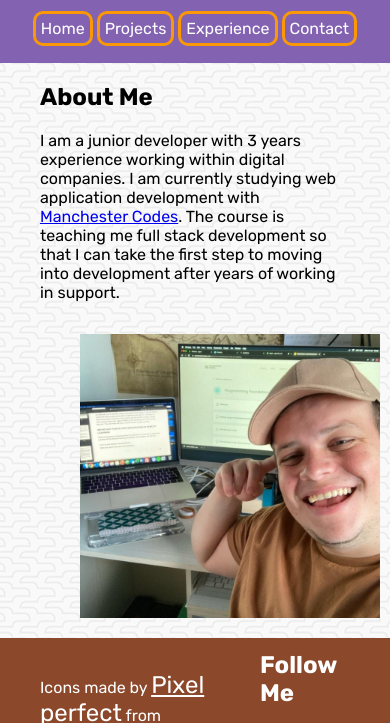
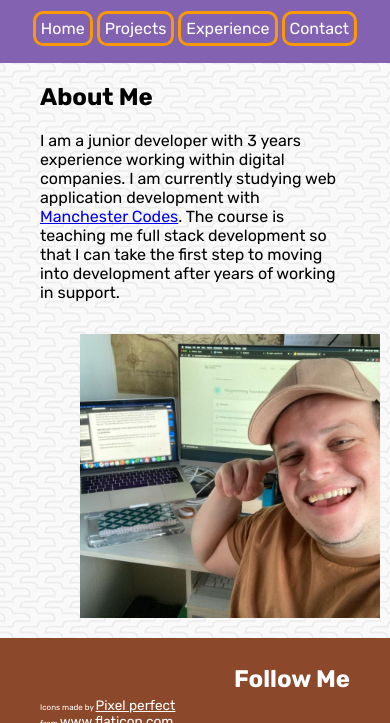
Before and after one commit to billymorrison/my-portfolio, a plain HTML site: page index.html in a window 390 px wide. Shown: the part 155-878 px from the top of the page. Drawn offline with Linux system fonts and the light colour scheme.

Commit message:
made most pages responsive

```diff
--- a/styles/styles.css
+++ b/styles/styles.css
@@ -181,4 +181,13 @@ footer a {
         text-decoration: none;
 
     }
+
+    .attribution {
+        font-size: 0.5em;
+        max-width: 150px;
+    }
+
+    .attribution a {
+        font-size: 1.7em;
+    }
 }
```
